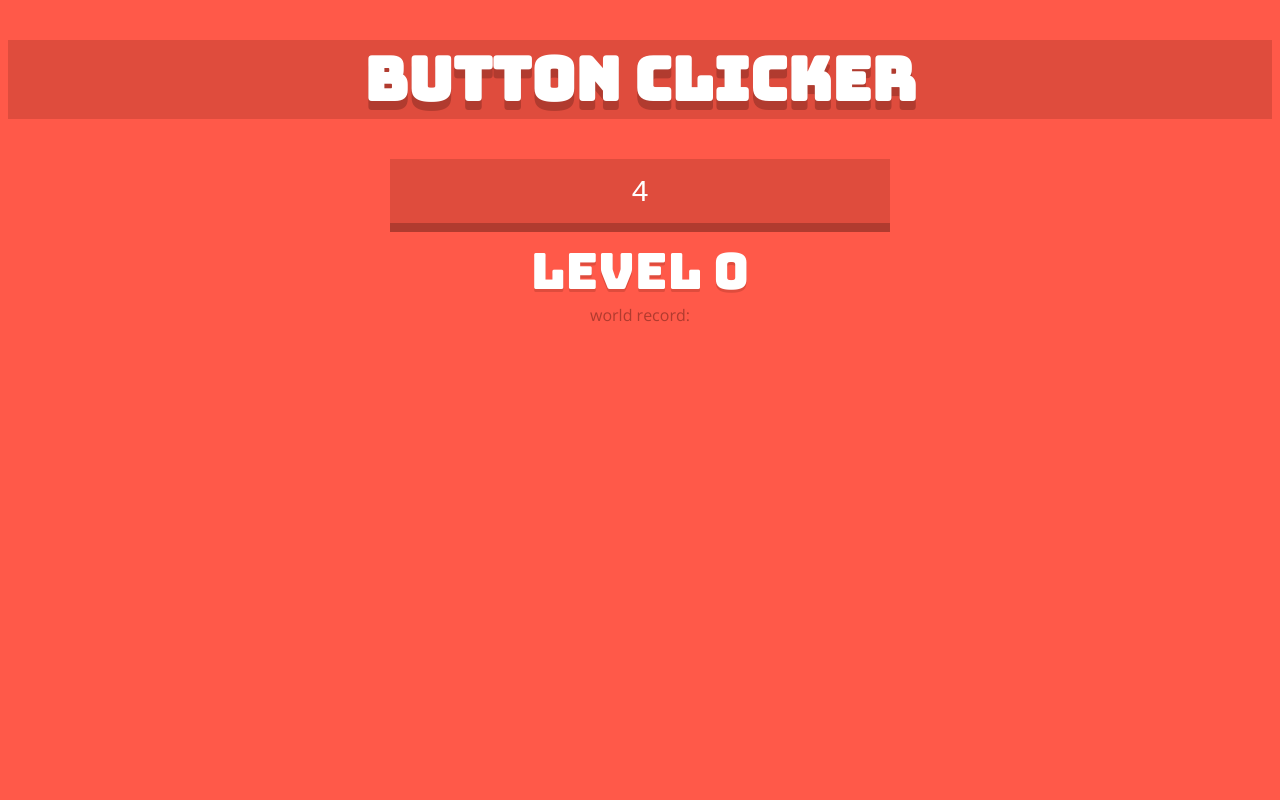
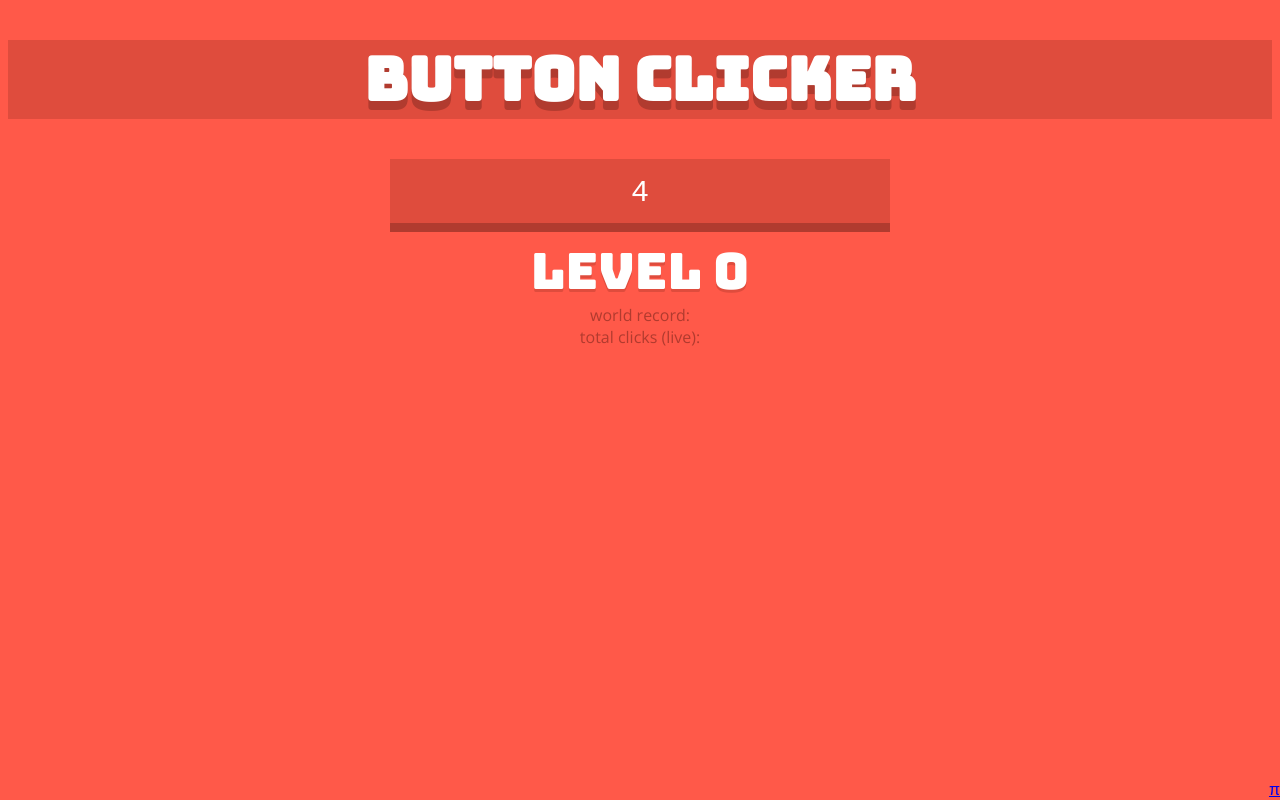
Before and after one commit to mungo-man/button_clicker, a Node server app: page / in a window 1280 px wide. Run offline with Node 20, Linux system fonts and the light colour scheme.

Commit message:
add total/admin

```diff
--- a/public/css/style.css
+++ b/public/css/style.css
@@ -37,3 +37,11 @@ h1 {
 #record {
   color: #b13b2f;
 }
+#total {
+  color: #b13b2f;
+}
+#admin {
+  position: fixed;
+  bottom: 0;
+  right: 0;
+}
--- a/views/index.ejs
+++ b/views/index.ejs
@@ -3,7 +3,6 @@
 <head>
   <link rel="stylesheet" type="text/css" href="css/style.css">
   <link href="https://fonts.googleapis.com/css?family=Bungee|Open+Sans" rel="stylesheet">
-
   <title>Button Clicker 2.1</title>
   <script src="buttonclicker.js"></script>
 </head>
@@ -12,4 +11,6 @@
   <button id="theButton" type="button" onclick="buttonClick();">4</button>
   <div id="level">LEVEL 0</div>
   <div id="record">world record: </div>
+  <div id="total">total clicks (live): </div>
+  <a href="/" id="admin">π</a>
 </html>
```
